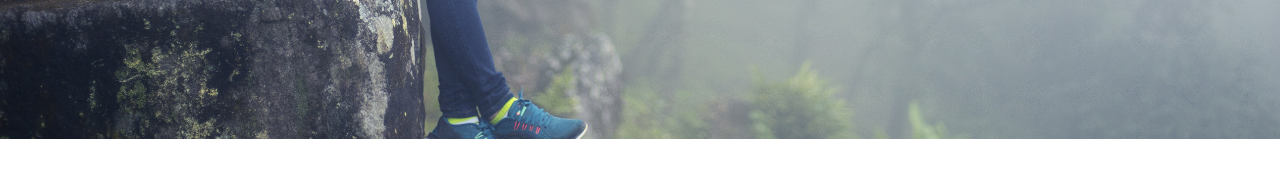
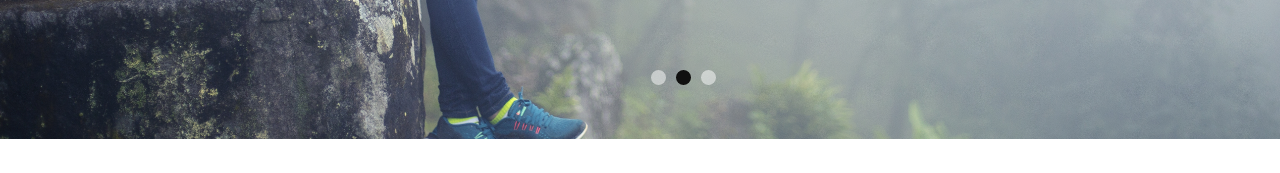
Before and after one commit to Kobeboy15/Front-End-Exam, a Vue app: page / in a window 1280 px wide. Shown: the part 627-800 px from the top of the page. Built offline with nearby package versions, Linux system fonts and the light colour scheme.

Commit message:
Added carousel page indicator

```diff
--- a/src/App.vue
+++ b/src/App.vue
@@ -28,7 +28,5 @@ import FooterSection from './components/FooterSection.vue';
 <style>
     body {
         margin: 0;
-        /* width: 1366px;
-        margin: auto; */
     }
 </style>
--- a/src/components/BodySection.vue
+++ b/src/components/BodySection.vue
@@ -1,11 +1,16 @@
 <template>
     <div class="body-wrapper">
         <div class="body-container">
-            <div class="arrow-container">
+            <div class="action-container">
                 <img
                     src="../assets/Path_2.png"
                     @click="prev"
                     class="arrows"
+                />
+                <Pagination
+                    :currentPage="currentIndex"
+                    :maxPage="images.length-1"
+                    @switchPage = "changePage"
                 />
                 <img
                     src="../assets/Path_1.png"
@@ -35,8 +40,14 @@
 </template>
 
 <script>
+    import Pagination from './GenericComponents/Pagination.vue';
+
     export default {
         name: 'BodySection',
+
+        components: {
+            Pagination
+        },
 
         data() {
             return {
@@ -120,6 +131,26 @@
                         this.disabledButton = false;
                     }, 1000);
                 }
+            },
+
+            changePage(page) {
+                if(!this.disabledButton){
+                    this.disabledButton = true;
+
+                    if(page < this.currentIndex) {
+                        this.transitionType = "slide-prev";
+                    } else {
+                        this.transitionType = "slide-next";
+                    }
+
+                    this.currentIndex = page;
+                    clearInterval(this.timer);
+                    this.startSlide();
+
+                    this.timeout = setTimeout(() => {
+                        this.disabledButton = false;
+                    }, 1000);
+                }
             }
         },
 
@@ -140,7 +171,7 @@
         align-items: center;
     }
 
-    .arrow-container {
+    .action-container {
         display: flex;
         align-items: center;
         justify-content: space-between;
@@ -163,6 +194,10 @@
         background: rgba(0, 0, 0, 0.2);
 
         transition: 0.2s ease-in-out
+    }
+
+    .pagination-container {
+        align-self: flex-end;
     }
 
     .slide-next-leave-active,
--- /dev/null
+++ b/src/components/GenericComponents/Pagination.vue
@@ -0,0 +1,53 @@
+<template>
+    <div class="pagination-container">
+        <div v-for="(page, index) in maxPage+1" :key="`page-${index}`" class="indicator-container">
+            <img
+                v-if="index == currentPage"
+                src="../../assets/Ellipse_Selected.png"
+            />
+            <img
+                v-else
+                @click="changePage(index)"
+                src="../../assets/Ellipse.png"
+            />
+        </div>
+    </div>
+</template>
+
+<script>
+    export default {
+        name: 'Pagination',
+
+        props: {
+            currentPage: {
+                type: Number,
+                required: true,
+            },
+            maxPage: {
+                type: Number,
+                required: true,
+            }
+        },
+
+        methods: {
+            changePage(index) {
+                this.$emit('switchPage', index);
+            }
+        }
+    }
+</script>
+
+<style scoped>
+
+    .pagination-container {
+        display: flex;
+    }
+
+    .indicator-container {
+        margin-bottom: 50px;
+        padding: 0 5px;
+
+        cursor: pointer;
+    }
+
+</style>
```
Also changed, not shown: src/assets/Ellipse.png (added), src/assets/Ellipse_Selected.png (added).
